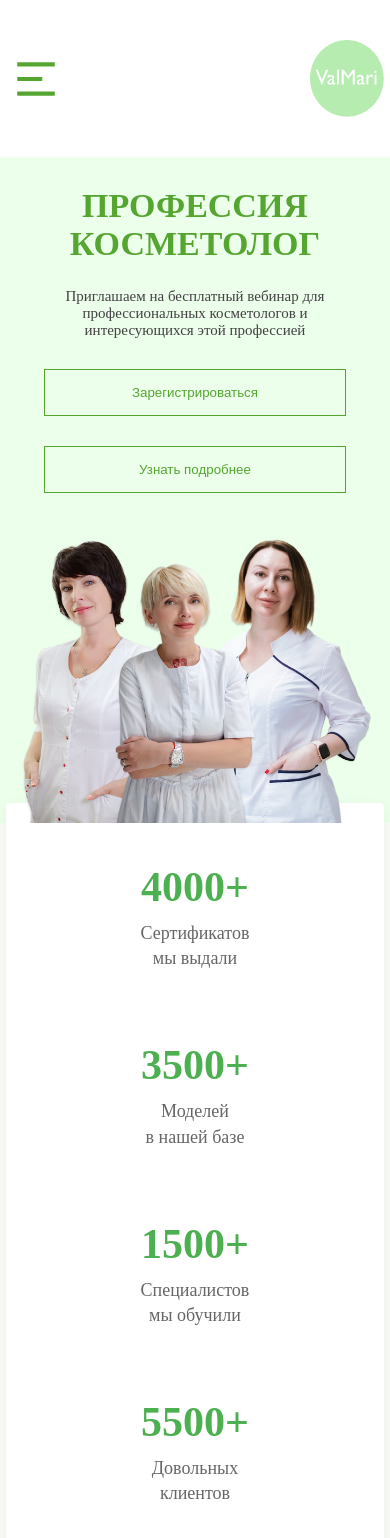
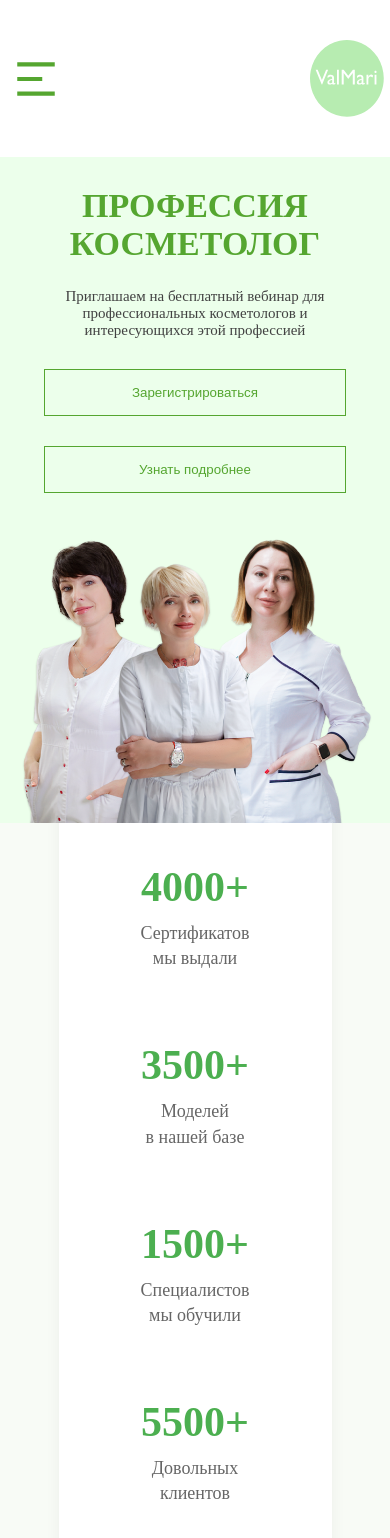
Before and after one commit to elbek1307/russian-figma, a React (Vite) app: page / in a window 390 px wide. Shown: the top 1538 px of the page. Built offline with nearby package versions, Linux system fonts and the light colour scheme.

Commit message:
ser bitdi

```diff
--- a/src/components/ser/ser.css
+++ b/src/components/ser/ser.css
@@ -1,8 +1,12 @@
 .ser {
     padding: 50px 0;
-    background-color: #f8fbf6; /* Orqa fondagi och yashil rang */
+    background-color: #f8fbf6;
 }
 
+.ser .container{
+    width: 80%;
+    z-index: 3;
+}
 
 .ser_list {
     display: flex;
@@ -13,7 +17,8 @@
     padding: 40px;
     background-color: #ffffff;
     border-radius: 4px;
-    box-shadow: 0px 4px 15px rgba(0, 0, 0, 0.05); /* Ramka atrofidagi yengil soya */
+    box-shadow: 0px 4px 15px rgba(0, 0, 0, 0.05);
+    z-index: 3;
 }
 
 /* Ser.css faylidagi eski .ser_item ni shu bilan almashtiring va tagidan hoverni qo'shing */
@@ -61,4 +66,8 @@
         flex-direction: column;
         gap: 30px;
     }
+
+    .ser .container{
+        width: 70%;
+    }
 }
```
